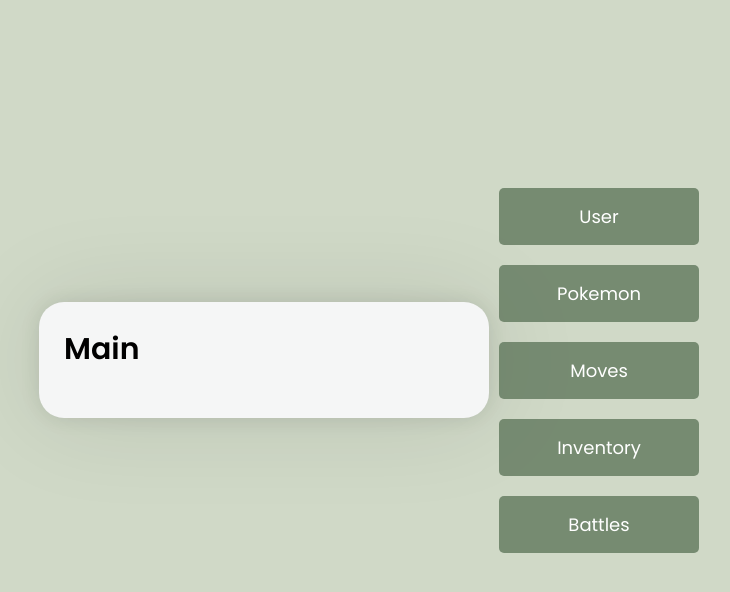
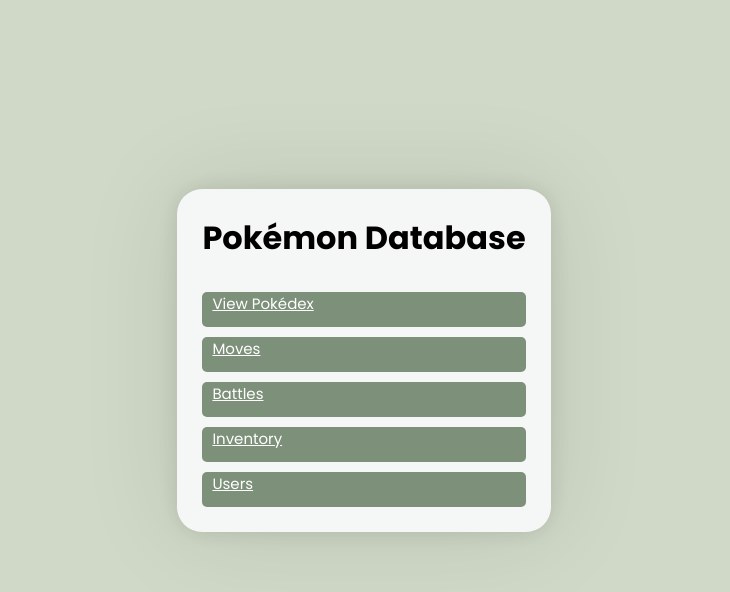
Before and after one commit to DevtheJay/pokemongameComp440, a PHP site: page / in a window 1280 px wide. Shown: the top 592 px of the page, without its empty margins (276-1006 px from the left). Run offline with PHP 8.4, Linux system fonts and the light colour scheme.

Commit message:
added pokidex
fix ui later

```diff
--- a/index.php
+++ b/index.php
@@ -3,52 +3,19 @@
 <head>
     <meta charset="UTF-8">
     <meta name="viewport" content="width=device-width, initial-scale=1.0">
-    <title>Login</title>
     <link rel="stylesheet" href="styles.css">
-    <style>
-        .grid-container {
-            display: flex;
-            flex-direction: column;
-            align-items: center;
-            gap: 20px; /* This adds spacing between boxes */
-            margin-top: 20px;
-        }
-        .grid-box {
-            background: rgba(97, 120, 93, 0.808);
-            color: white;
-            padding: 15px;
-            width: 200px;
-            text-align: center;
-            border-radius: 5px;
-            text-decoration: none;
-            font-size: 18px;
-            transition: background-color 0.3s ease;
-        }
-        .grid-box:hover {
-            opacity: 0.82;
-        }
-    </style>
+    <title>Pokémon Database</title>
 </head>
 <body>
-  <div class="container">
-    <div class="box form-box">
-      <?php
-          include("php/config.php");
-      ?>
-      <header>Main</header>
-      <form action="" method="post">
-        <!-- Login form elements go here -->
-      </form>
+    <div class="container">
+        <div class="box">
+            <h1>Pokémon Database</h1>
+            <a href="pokedex.php" class="btn">View Pokédex</a>
+            <a href="moves.php" class="btn">Moves</a>
+            <a href="battles.php" class="btn">Battles</a>
+            <a href="inventory.php" class="btn">Inventory</a>
+            <a href="user.php" class="btn">Users</a>
+        </div>
     </div>
-
-    <!-- Add boxes to link to respective pages -->
-    <div class="grid-container">
-        <a href="user.php" class="grid-box">User</a>
-        <a href="pokemon.php" class="grid-box">Pokemon</a>
-        <a href="moves.php" class="grid-box">Moves</a>
-        <a href="inventory.php" class="grid-box">Inventory</a>
-        <a href="battles.php" class="grid-box">Battles</a>
-    </div>
-  </div>
 </body>
 </html>
--- a/php/config.php
+++ b/php/config.php
@@ -1,5 +1,5 @@
 <?php
 
-$con = mysqli_connect("localhost","root","","pokemon_database") or die("Connection Failed");
+$con = mysqli_connect("localhost","root","","game") or die("Connection Failed");
 
 ?>
--- a/styles.css
+++ b/styles.css
@@ -28,6 +28,7 @@
 .form-box {
     width: 450px;
     margin: 0px 10px;
+
 }
 .form-box header {
     font-size: 30px;
@@ -139,3 +140,28 @@
     margin-bottom: 10px;
     color: red;
 }
+
+
+/* Pokedex styles */
+
+table {
+    width: 100%;
+    border-collapse: collapse;
+    margin: 20px 0;
+    font-size: 18px;
+    text-align: left;
+}
+
+table th, table td {
+    padding: 12px;
+    border: 1px solid #ddd;
+}
+
+table th {
+    background-color: #f4f4f4;
+}
+
+h1 {
+    text-align: center;
+    margin-bottom: 20px;
+}
```
Also changed, not shown: pokedex.php (added, +61 -0 lines).
